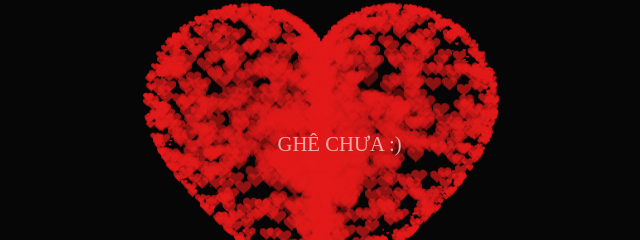
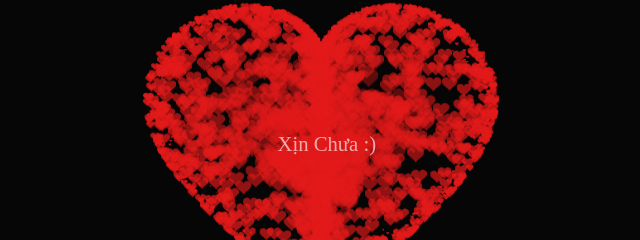
Before and after one commit to nangchung0536/test, a plain HTML site: page index.html in a window 1280 px wide. Shown: the part 240-480 px from the top of the page, 319-959 px from the left. Drawn offline with Linux system fonts and the light colour scheme.

Commit message:
Update index.html

```diff
--- a/index.html
+++ b/index.html
@@ -25,7 +25,7 @@ canvas {
   <div class="box">
     <canvas id="pinkboard"></canvas>
 <div class="marquee">
-<p>GHÊ CHƯA :)</p>
+<p> Xịn Chưa :)</p>
 </div>
 
 <script>
```
